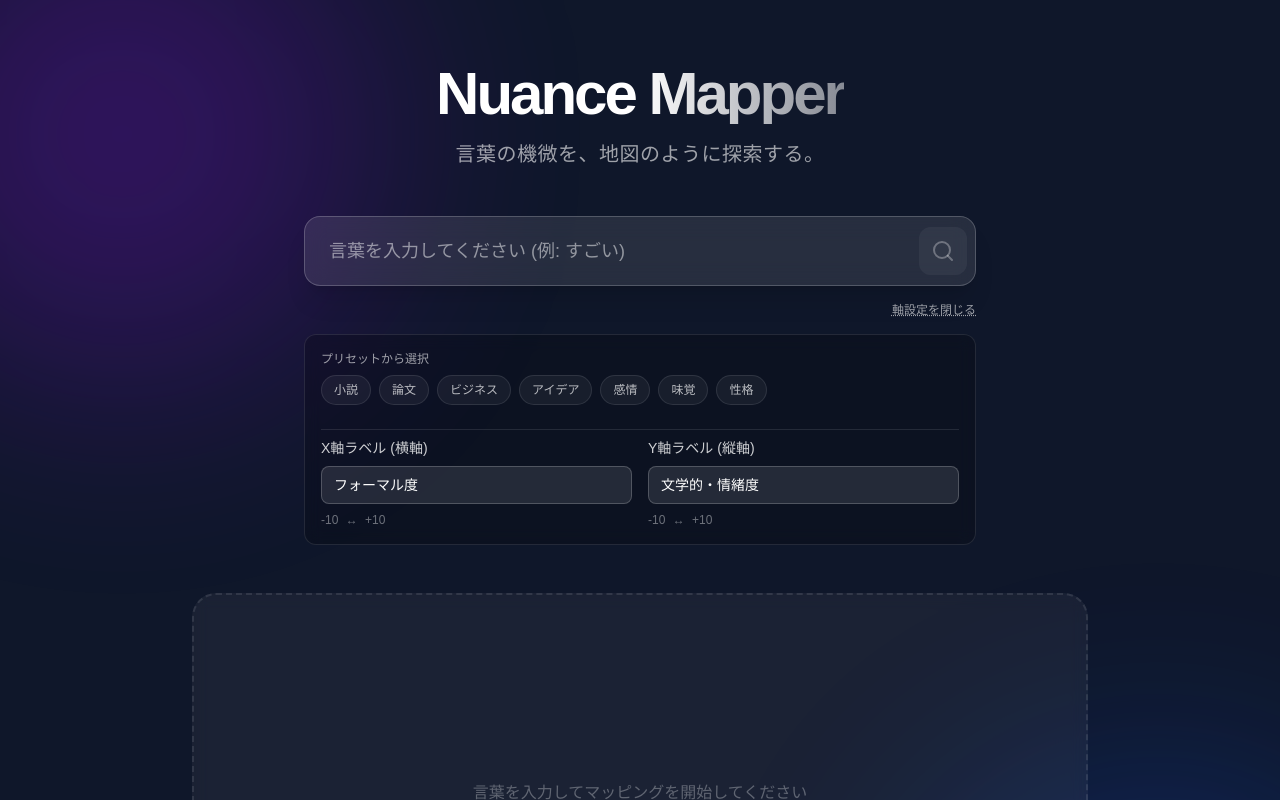
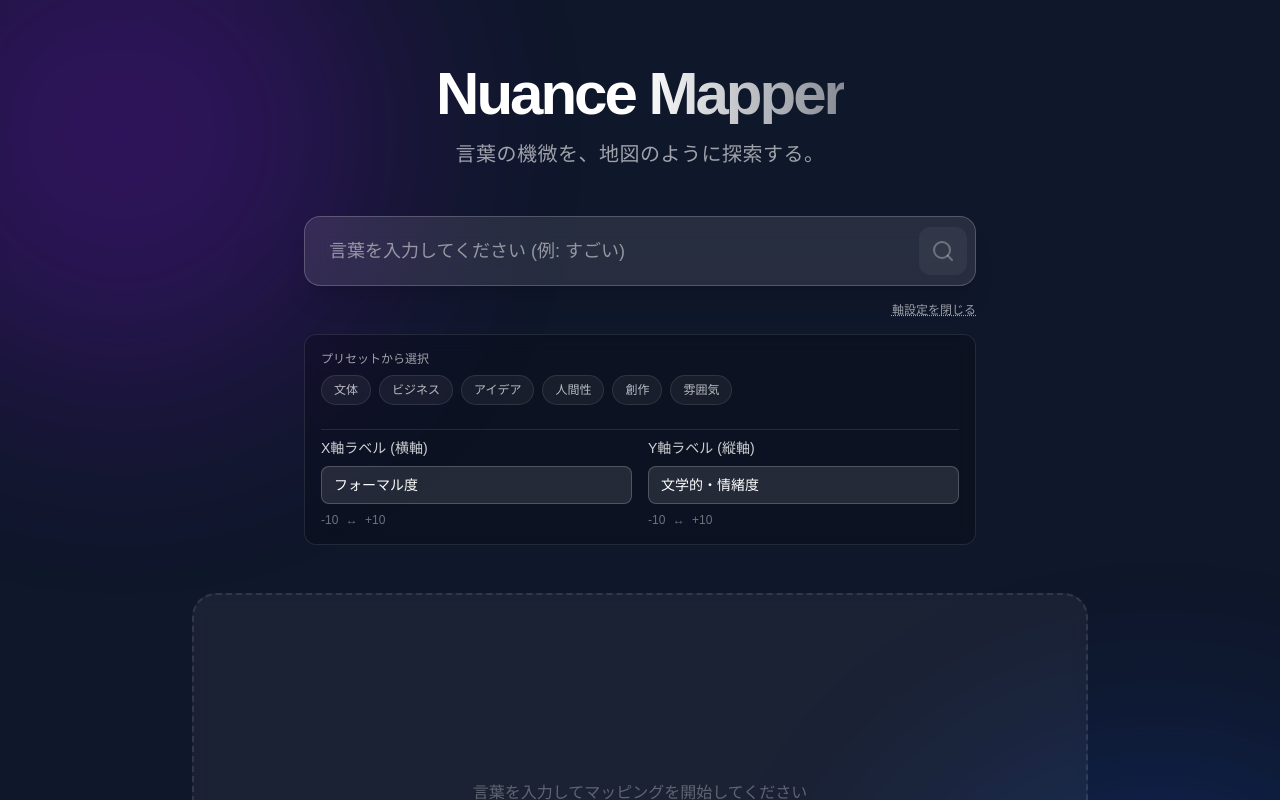
Before and after one commit to sohohold/nuance-mapper, a Next.js app: page / in a window 1280 px wide. Both pictures are taken after a click on the button "軸をカスタマイズ". Shown: the top 800 px of the page. Built offline with nearby package versions, Linux system fonts and the light colour scheme.

Commit message:
fix: プリセットの変更

```diff
--- a/src/app/api/generate/route.ts
+++ b/src/app/api/generate/route.ts
@@ -72,11 +72,11 @@ export async function POST(req: Request) {
 
     const models = [
       "stepfun/step-3.5-flash:free",
-      "openrouter/free",
+      "openai/gpt-oss-120b:free",
       "arcee-ai/trinity-large-preview:free",
       "z-ai/glm-4.5-air:free",
       "deepseek/deepseek-r1-0528:free",
-      "openai/gpt-oss-120b:free",
+      "openrouter/free",
     ];
 
     let completion: any;
--- a/src/components/InputArea.tsx
+++ b/src/components/InputArea.tsx
@@ -38,7 +38,7 @@ export function InputArea({ onSearch, isLoading }: InputAreaProps) {
             type="submit"
             disabled={isLoading || !word.trim()}
             className={cn(
-              "p-3 rounded-xl transition-all duration-300",
+              "p-3 rounded-xl transition-all duration-300 cursor-pointer",
               isLoading || !word.trim()
                 ? "bg-white/5 text-white/30 cursor-not-allowed"
                 : "bg-white text-indigo-900 hover:bg-white/90 hover:scale-105 active:scale-95 shadow-lg"
@@ -57,7 +57,7 @@ export function InputArea({ onSearch, isLoading }: InputAreaProps) {
         <button
           type="button"
           onClick={() => setShowAxisSettings(!showAxisSettings)}
-          className="text-xs text-white/60 hover:text-white transition-colors underline decoration-dotted"
+          className="text-xs text-white/60 hover:text-white transition-colors underline decoration-dotted cursor-pointer"
         >
           {showAxisSettings ? "軸設定を閉じる" : "軸をカスタマイズ"}
         </button>
@@ -71,13 +71,12 @@ export function InputArea({ onSearch, isLoading }: InputAreaProps) {
                 <label className="block text-white/60 text-xs">プリセットから選択</label>
                 <div className="flex gap-2 overflow-x-auto pb-2 -mx-2 px-2 scrollbar-thin scrollbar-thumb-white/20 scrollbar-track-transparent">
                     {[
-                        { name: "小説", x: "詩的・叙情的", y: "現実的・日常的" },
-                        { name: "論文", x: "専門的・学術的", y: "一般的・直感的" },
-                        { name: "ビジネス", x: "フォーマル・堅い", y: "カジュアル・親しみやすい" },
-                        { name: "アイデア", x: "実現可能性", y: "新規性・インパクト" },
-                        { name: "感情", x: "ポジティブ", y: "活動的・エネルギッシュ" },
-                        { name: "味覚", x: "甘い・濃厚", y: "さっぱり・酸味" },
-                        { name: "性格", x: "外交的", y: "論理的" },
+                        { name: "文体", x: "フォーマル度", y: "情緒的・文学的" },
+                        { name: "ビジネス", x: "論理・客観性", y: "熱意・エネルギー" },
+                        { name: "アイデア", x: "斬新さ・意外性", y: "実用性・実現性" },
+                        { name: "人間性", x: "親しみやすさ", y: "知性・冷静さ" },
+                        { name: "創作", x: "抽象・幻想的", y: "具体・現実的" },
+                        { name: "雰囲気", x: "明るさ・陽気", y: "激しさ・力強さ" },
                     ].map((preset) => (
                         <button
                             key={preset.name}
```
